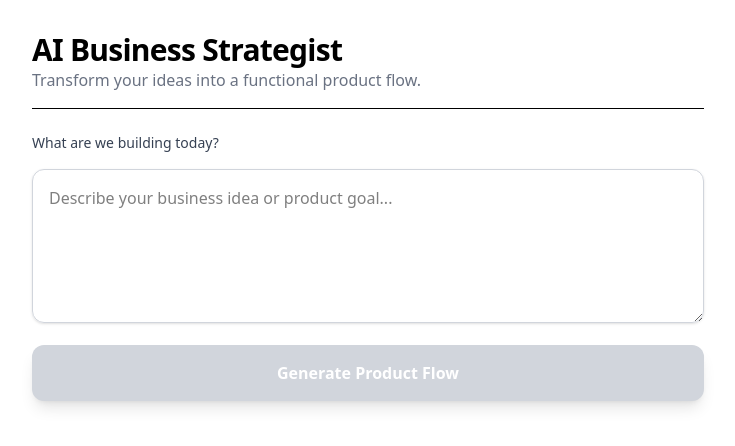
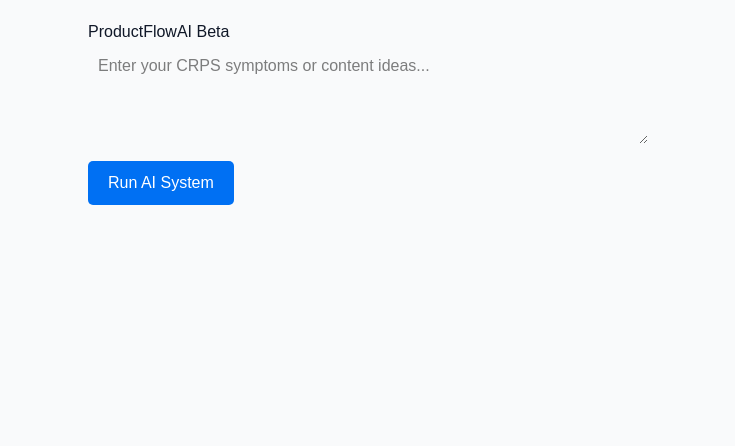
Before and after one commit to heathermmosley-jpg/Productflow-ai-, a Next.js app: page / in a window 1280 px wide. Shown: the top 446 px of the page, without its empty margins (272-1007 px from the left). Built offline with nearby package versions, Linux system fonts and the light colour scheme.

Commit message:
Update AI generation logic and improve UI
Refactor AI description generation and update UI layout.

```diff
--- a/app/page.tsx
+++ b/app/page.tsx
@@ -1,6 +1,5 @@
 "use client";
 
-import './globals.css';
 import React, { useState } from 'react';
 
 export default function Page() {
@@ -11,70 +10,49 @@ export default function Page() {
   const generateDescription = async () => {
     if (!input) return;
     setLoading(true);
+    setResult("");
+
     try {
-      // Note: Make sure to add NEXT_PUBLIC_GEMINI_API_KEY to your Vercel Environment Variables
-      const response = await fetch(`https://generativelanguage.googleapis.com/v1beta/models/gemini-pro:generateContent?key=${process.env.NEXT_PUBLIC_GEMINI_API_KEY}`, {
-        method: "POST",
-        headers: { "Content-Type": "application/json" },
+      const response = await fetch(`https://generativelanguage.googleapis.com/v1beta/models/gemini-1.5-flash:generateContent?key=${process.env.NEXT_PUBLIC_GEMINI_API_KEY}`, {
+        method: 'POST',
+        headers: { 'Content-Type': 'application/json' },
         body: JSON.stringify({
           contents: [{ parts: [{ text: input }] }]
-        }),
+        })
       });
 
       const data = await response.json();
-
-      if (data.candidates && data.candidates[0].content.parts[0].text) {
-        setResult(data.candidates[0].content.parts[0].text);
-      } else {
-        setResult("API returned an unexpected format. Check your API key and quota.");
-      }
+      const output = data.candidates?.[0]?.content?.parts?.[0]?.text || "No response. Check API key.";
+      setResult(output);
     } catch (error) {
-      console.error("Error:", error);
-      setResult("Failed to generate content. Make sure your API key is set in Vercel.");
+      setResult("Error connecting to AI. Please try again.");
     } finally {
       setLoading(false);
     }
   };
 
   return (
-    <main className="min-h-screen bg-white text-black p-8">
-      <div className="max-w-2xl mx-auto space-y-6">
-        <header className="border-b pb-4">
-          <h1 className="text-3xl font-extrabold tracking-tight">AI Business Strategist</h1>
-          <p className="text-gray-500">Transform your ideas into a functional product flow.</p>
-        </header>
-
-        <section className="space-y-4">
-          <label className="block text-sm font-medium text-gray-700">
-            What are we building today?
-          </label>
+    <div style={{ padding: '20px', maxWidth: '600px', margin: '0 auto', fontFamily: 'sans-serif' }}>
+      <h1>ProductFlowAI Beta</h1>
       <textarea
-            className="w-full p-4 border border-gray-300 rounded-xl shadow-sm focus:ring-2 focus:ring-blue-500 focus:border-transparent outline-none transition-all"
-            rows={5}
         value={input}
         onChange={(e) => setInput(e.target.value)}
-            placeholder="Describe your business idea or product goal..."
+        placeholder="Enter your CRPS symptoms or content ideas..."
+        style={{ width: '100%', height: '100px', padding: '10px', marginBottom: '10px', color: 'black' }}
       />
       <button
         onClick={generateDescription}
-            disabled={loading || !input}
-            className="w-full py-4 bg-black text-white font-bold rounded-xl hover:bg-gray-800 disabled:bg-gray-300 disabled:cursor-not-allowed transition-all shadow-lg"
+        disabled={loading}
+        style={{ padding: '10px 20px', backgroundColor: '#0070f3', color: 'white', border: 'none', borderRadius: '5px', cursor: 'pointer' }}
       >
-            {loading ? "Analyzing Strategy..." : "Generate Product Flow"}
+        {loading ? "Generating..." : "Run AI System"}
       </button>
-        </section>
-
       {result && (
-          <section className="mt-8 p-6 bg-gray-50 border border-gray-200 rounded-2xl animate-in fade-in duration-500">
-            <h2 className="text-lg font-bold mb-3 flex items-center">
-              <span className="mr-2">🚀</span> Your AI Strategy
-            </h2>
-            <div className="prose prose-sm max-w-none text-gray-800 whitespace-pre-wrap">
-              {result}
+        <div style={{ marginTop: '20px', padding: '15px', border: '1px solid #ddd', borderRadius: '5px', backgroundColor: '#f9f9f9', color: 'black' }}>
+          <strong>Result:</strong>
+          <p style={{ whiteSpace: 'pre-wrap' }}>{result}</p>
         </div>
-          </section>
       )}
     </div>
-    </main>
   );
 }
```
Lines whose indentation alone changed are shown as unchanged.
